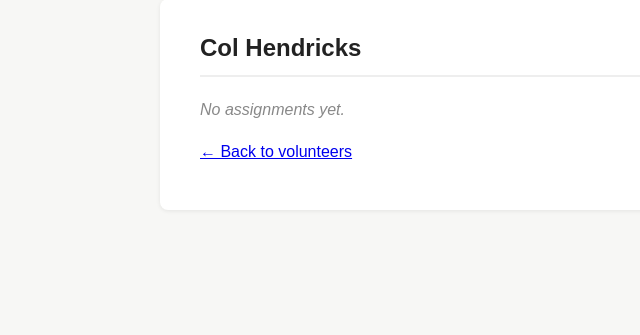
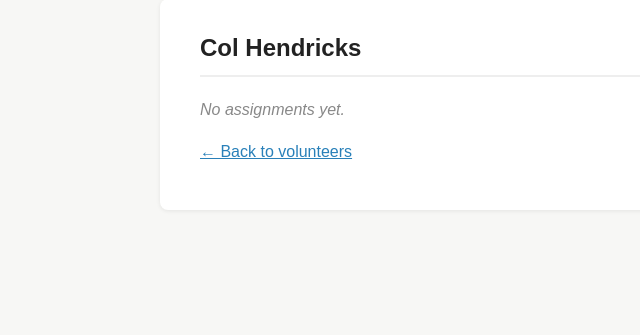
Before and after one commit to WBX1232026/tinshed-roster, a Flask app: page /volunteers/1 in a window 1280 px wide. Shown: the part 153-488 px from the top of the page, without its empty margins (0-640 px from the left). Run offline with Flask 3, Linux system fonts and the light colour scheme.

Commit message:
Add visible link styling for roster and personal views

```diff
--- a/templates/base.html
+++ b/templates/base.html
@@ -22,6 +22,13 @@
         header h1 {
             margin: 0 0 8px 0;
             font-size: 24px;
+        }
+        a {
+            color: #2980b9;
+            text-decoration: underline;
+        }
+        a:hover {
+            color: #1f618d;
         }
         nav a {
             color: #ecf0f1;
```
